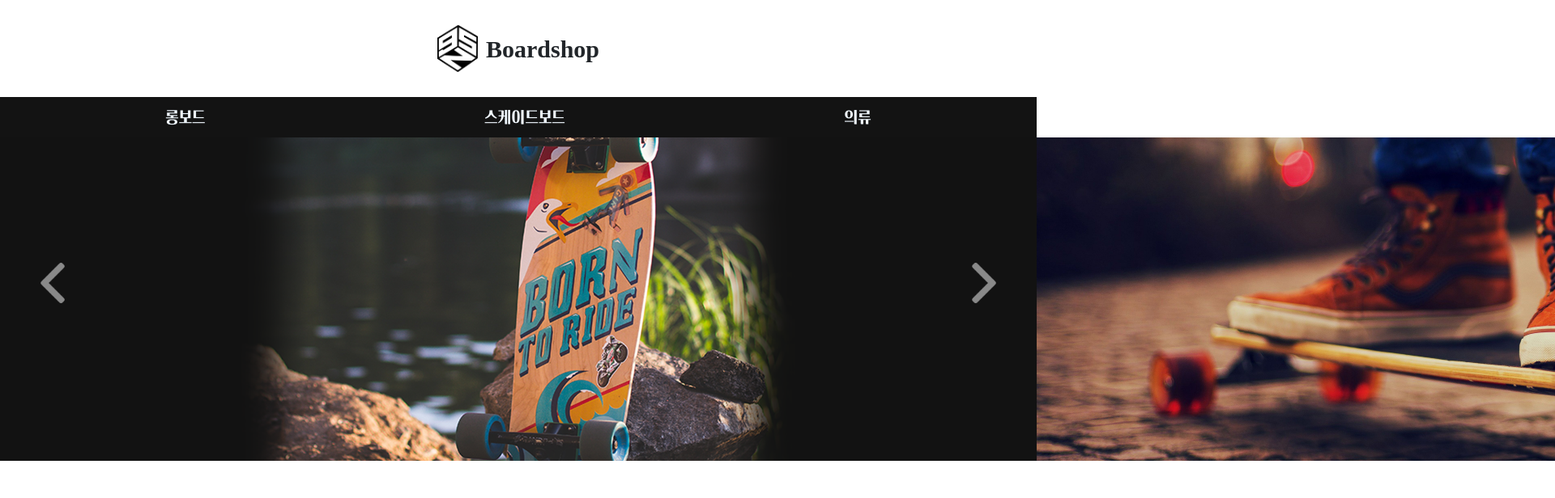
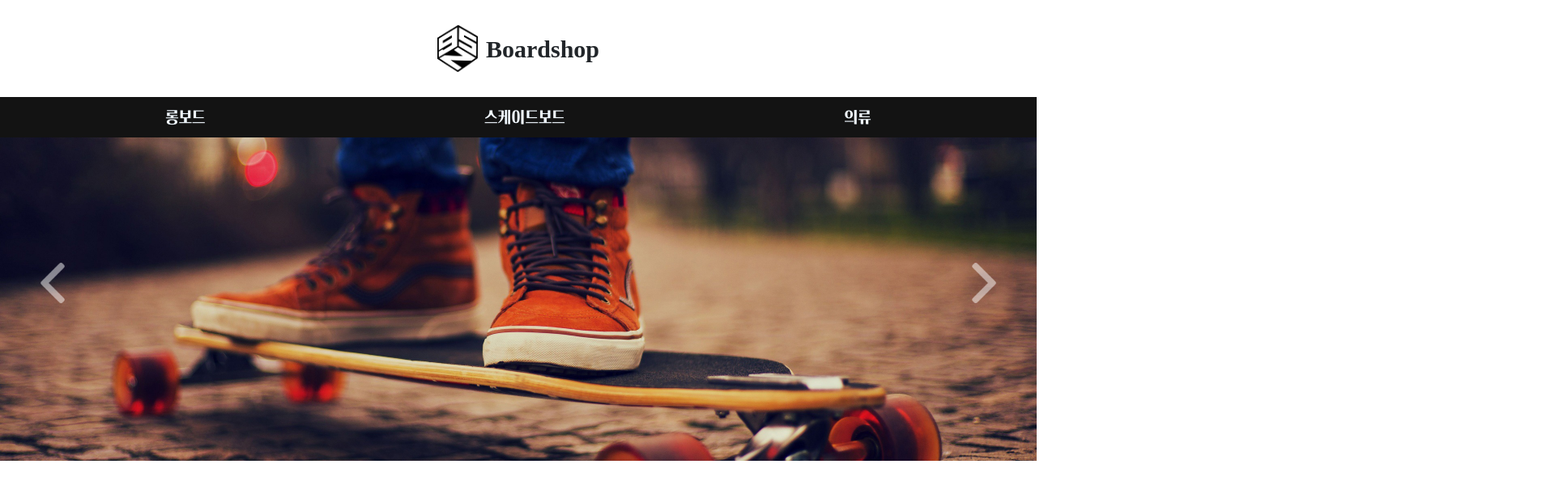
Before and after one commit to josunghoon53/shopping_mall_project, a React (Create React App) app: page / in a window 1280 px wide. Shown: the top 616 px of the page at 81% size, 1920 px wide, since content can reach past the window. Built offline with nearby package versions, Linux system fonts and the light colour scheme; a web font is replaced by a local one.

Commit message:
infinite_carousel

```diff
--- a/src/App.css
+++ b/src/App.css
@@ -116,6 +116,7 @@
   width: 100%;
   height: 400px;
   background-color: rgb(12, 12, 12);
+  overflow: hidden;
 }
 
 .slider {
--- a/src/App.js
+++ b/src/App.js
@@ -10,6 +10,7 @@ import Footer from './component/Footer';
 import Header from './component/Header';
 import Main from './component/Main';
 import Basket from './pages/basketPg';
+
 
 
 function App(props) {
@@ -49,7 +50,8 @@ function App(props) {
           <Route exact path="/">
             {/*메인 이미지 슬라이드 구현 <미완>*/}
             <Main slide = {slide}
-                  slideSrc = {slideSrc}/>
+                  slideSrc = {slideSrc}
+                  setSlide={setSlide}/>
             <Toplist state = {state}/>
           </Route>
           <Route  path="/product"><ProductPg state = {state}/></Route>
--- a/src/component/Main.js
+++ b/src/component/Main.js
@@ -1,26 +1,64 @@
-import { useState } from "react"
+import { useEffect, useRef, useState } from "react"
 
 function Main(props) {
 
     let [Move,setMove] = useState(0);
+    const timeoutRef = useRef(null);
+
+
 
     function moveSlide(num) {
       // eslint-disable-next-line default-case
       switch(num){
         case 100: {
-          if(Move !== 0) {
-            setMove(Move+num);
+          if(Move ===0) {
+            setMove(-500);
+          } else{
+          setMove(Move+num)
           }
           break;
         }
         case -100:{
-          if((props.slide.length-1)*-100 !== Move){
+          if(Move ===-800) {
+            setMove(-300);
+          } else{
           setMove(Move+num)
           }
           break;
         }
       }
     }
+
+    useEffect(()=>{
+      const makeclone = () =>{
+        let copy = [...props.slide];
+        copy.push(...props.slide);
+        copy.unshift(...props.slide);
+        props.setSlide(copy);
+      };
+      setMove(-300);
+      makeclone();
+    },[])
+
+
+    function resetTimeout() {
+
+    }
+
+
+    useEffect(()=>{
+      const resetTimeout = () => {
+        if (timeoutRef.current) {
+          clearTimeout(timeoutRef.current);
+        }
+      };
+      resetTimeout();
+      timeoutRef.current = setTimeout(() => {
+        moveSlide(-100)
+      }, 2500);
+    })
+
+
 
 
     return(
@@ -35,9 +73,11 @@ function Main(props) {
             <ul className = 'slider'  style={{transform:"translate("+Move+"vw)",
                                               width: props.slide.length*100+"vw"}}>
                 {
+
                   props.slide.map((el,idx)=>{
+
                   return(
-                  <li key={idx} className = 'slide'>
+                    <li key={idx}  className="slide">
                       <img  className = "mainImg"
                             src={props.slideSrc+props.slide[idx]}
                             alt =""/>
```
Lines whose indentation alone changed are shown as unchanged.
